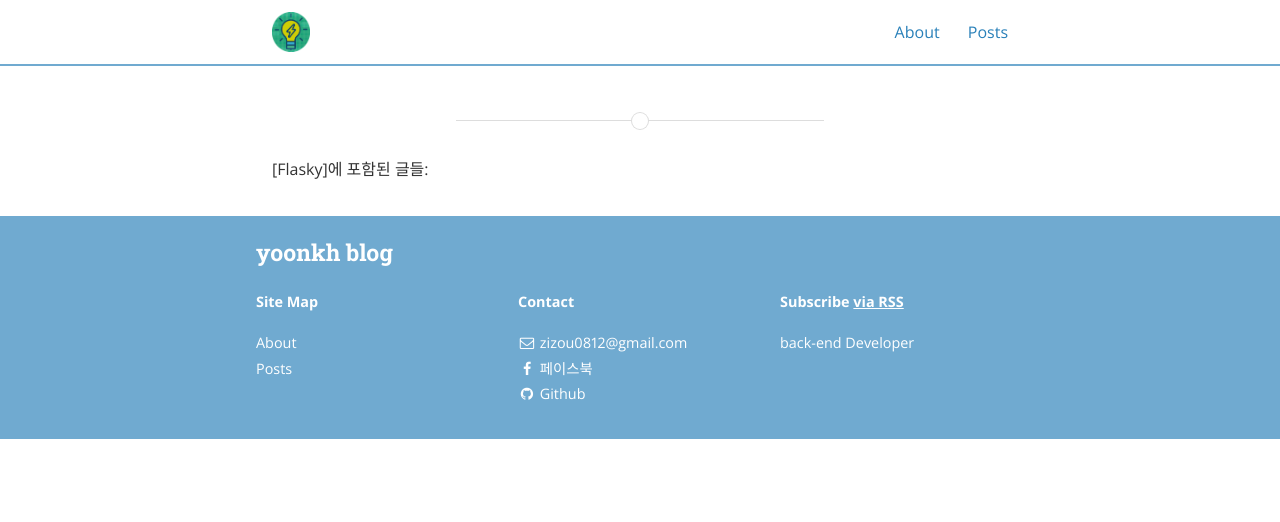
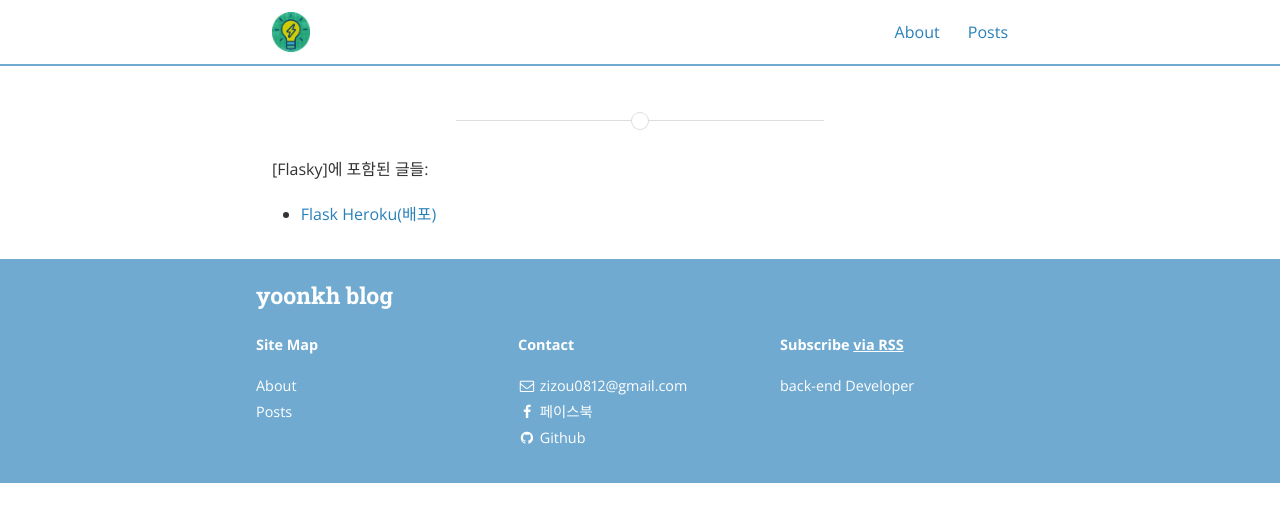
Before and after one commit to yoonkh/yoonkh.github.io, a Jekyll site: the page built from tag/Flasky.html, in a window 1280 px wide. Shown: the top 522 px of the page. Built offline with Jekyll 4.4.1, drawn with Linux system fonts in a browser that asks for light colours; nearby versions of some CDN libraries.

Commit message:
Update Flasky.html

```diff
--- a/tag/Flasky.html
+++ b/tag/Flasky.html
@@ -3,11 +3,7 @@ layout: page
 ---
 [Flasky]에 포함된 글들:
 <ul>
-	{% if site.jekyll-archives %}
-	{% if page.tags.size > 0 %}
-		<section class="tags">
-		  <strong>Tags:</strong> {% for tag in page.tags %}<a href="{{ site.baseurl }}/tag/{{ tag }}">{{ tag }}</a>{% if forloop.last == false %},&nbsp;{% endif %}{% endfor %}
-		</section>
-	{% endif %}
-	{% endif %}
+	{% for post in site.tags.Flasky %}
+	<li><a href="{{ post.url }}">{{ post.title }}</a></li>
+	{% endfor %}
 </ul>
```
